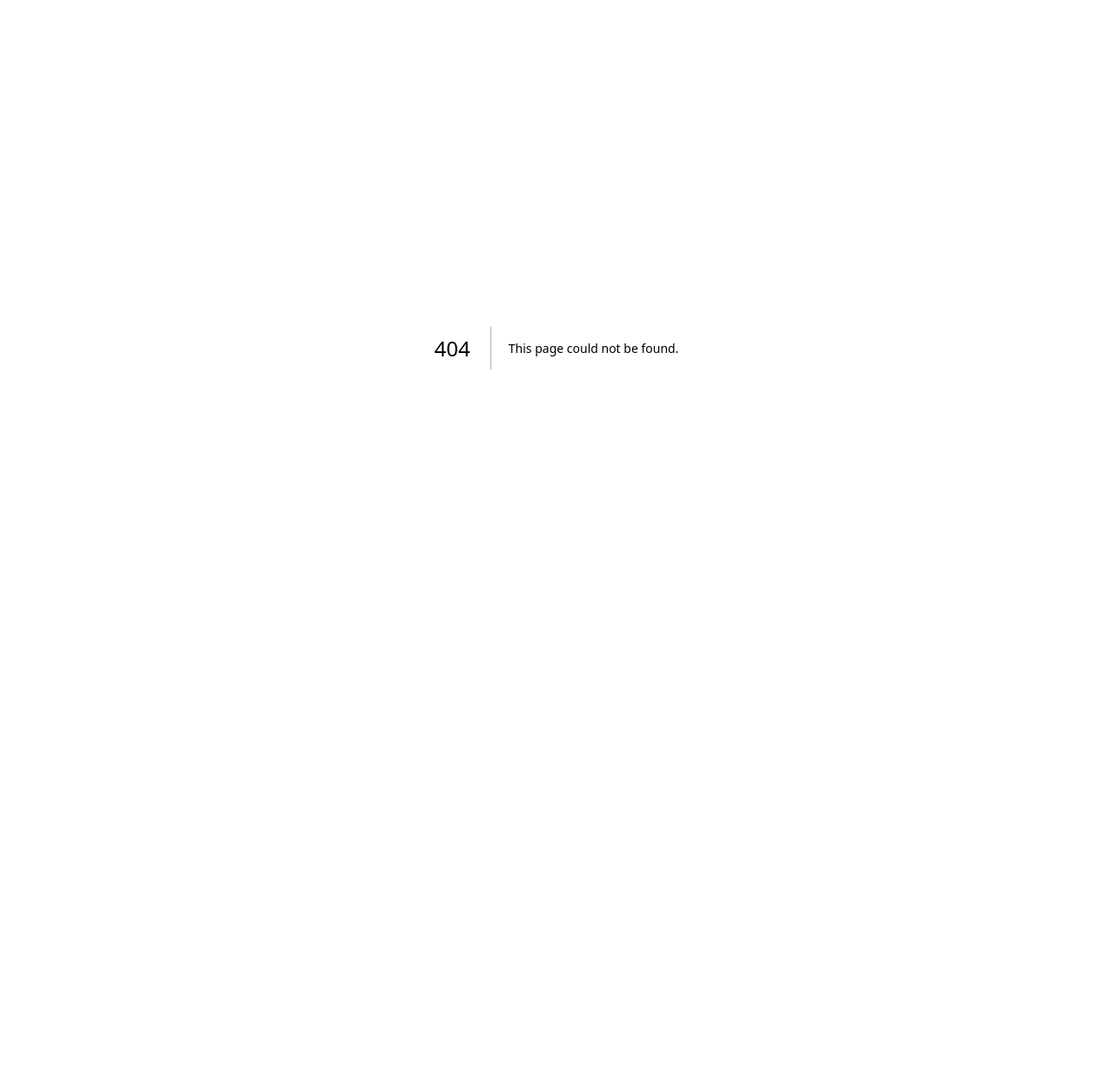
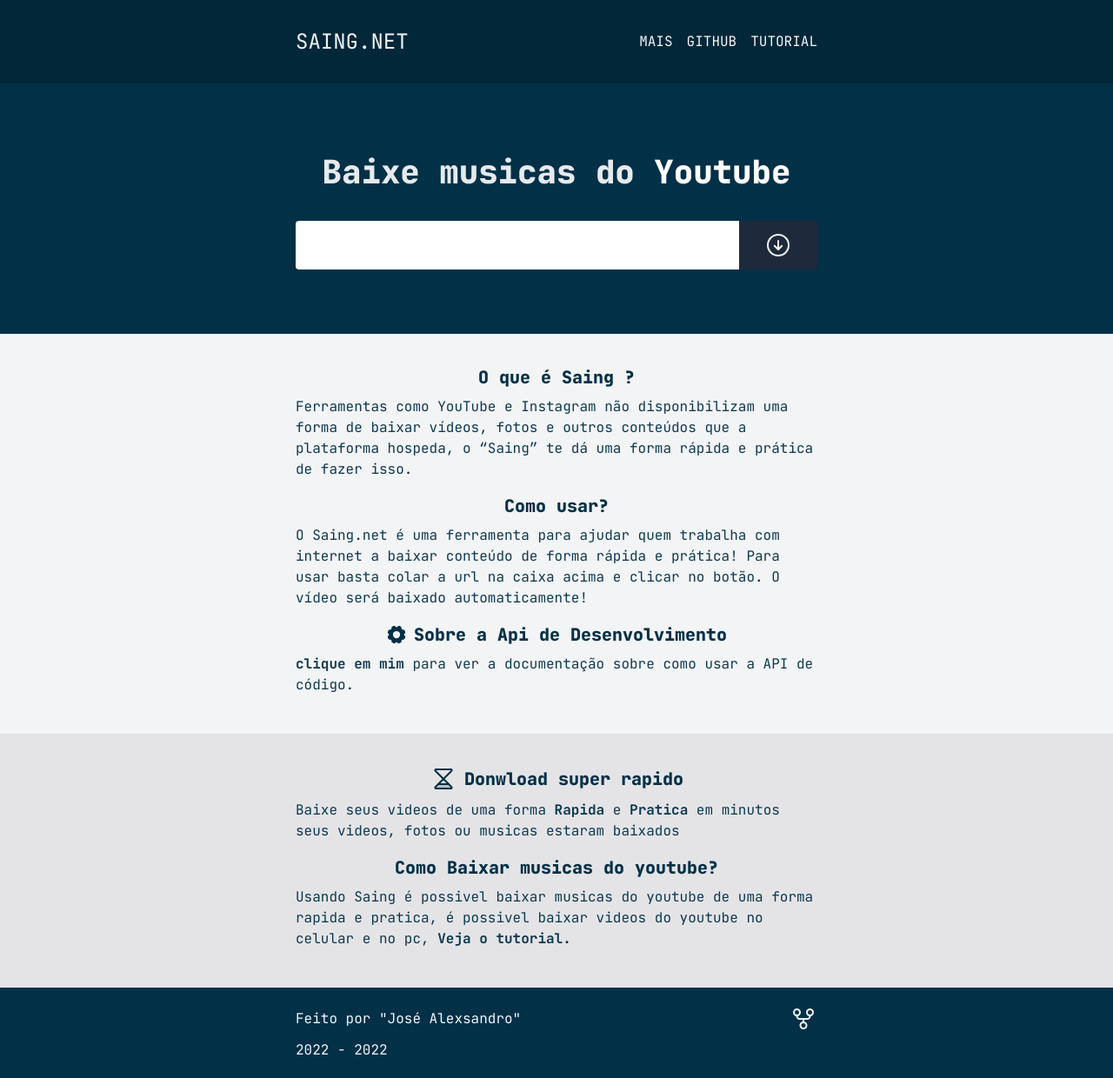
Before and after one commit to jsalexsandro/saing, a Next.js app: page /youtube-music-download in a window 1280 px wide. Before the commit this address had no page. Shown: the whole page at 87% size. Before the commit the page ends 800 px from the top, so only its background shows below. Built offline with nearby package versions, Linux system fonts and the light colour scheme.

Commit message:
fix:Added Youtube Music Download Page

```diff
--- a/src/components/Donwloader.tsx
+++ b/src/components/Donwloader.tsx
@@ -23,9 +23,10 @@
 
   let option:Option[] = []
 
-  if (type == "youtube-video"){
+  if (type == "youtube-video" || type == "youtube-music"){
     option = [{ name: "Alta", key:"highest"}, {name: "Baixa", key:"lowest"}]
   }
+
   const [selectedOption, setSelectedOption] = useState(option[0])
 
   function Download(){
@@ -39,7 +40,7 @@
   }
 
   useEffect(() => {
-    if (type == "youtube-video") {
+    if (type == "youtube-video" || type == "youtube-music") {
       const data = GetThumbURL(url)
       setThumbnailUrl(data)
     }
@@ -50,7 +51,7 @@
       <div className="sm:w-[550px] p-4 w-[calc(100vw_-_50px)] bg-marine-500 rounded">
         <div className="text-zinc-100 py-4 flex h-8 items-center justify-between">
           <h2 className="text-md font-medium">
-            Baixe o Vídeo
+            Selecione a Qualidade
           </h2>
           <div className="flex">
             <button onClick={ () => closeOrOpen() }>
@@ -62,7 +63,7 @@
           <img  className="sm:w-[550px] w-[calc(100vw_-_50px)] rounded"  src={thumbnailUrl} alt=""/>
         </div>
         <div>
-          <p className="text-zinc-100 py-2">Qualidade:</p>
+          {/* <p className="text-zinc-100 py-2">Qualidade:</p> */}
           <ListBox option={option} selectedOption={selectedOption} setSelectedOption={setSelectedOption} />
         </div>
         <div>
--- a/src/components/Header.tsx
+++ b/src/components/Header.tsx
@@ -21,7 +21,7 @@
                 <a href="#">GITHUB</a>
               </li>
               <li className="hover:text-slate-300">
-                <a href="#">COMO USAR</a>
+                <a href="#">TUTORIAL</a>
               </li>
             </ul>
           </nav>
--- a/src/components/Informations.tsx
+++ b/src/components/Informations.tsx
@@ -1,3 +1,4 @@
+import { HourglassSimpleLow } from "phosphor-react"
 import { useInfo } from "../hooks/useInfo"
 
 export function Informations(){
@@ -5,6 +6,20 @@
 
   return (
     <section className="max-sm:flex w-full bg-zinc-200 h-auto items-center justify-center py-8 flex-wrap">
+       <article className="px-4 py-1 sm:flex sm:justify-center sm:items-center sm:flex-col">
+        <div className="flex items-center gap-2">
+          <HourglassSimpleLow size={32} weight="duotone" className="text-marine-500" />
+          <h2 className="sm:text-center text-xl font-extrabold text-marine-500">
+            Donwload super rapido
+          </h2>
+        </div>
+        <div className="py-2">
+          <p className="sm:m-auto sm:w-[600px] text-marine-500 opacity-95">
+            Baixe seus videos de uma forma <strong>Rapida</strong> e <strong>Pratica</strong> em
+            minutos seus videos, fotos ou musicas estaram baixados
+          </p>
+        </div>
+      </article>
       <article className="px-4 py-1 block">
         <h2 className="sm:text-center text-marine-500 font-extrabold text-xl">
           { title }
--- a/src/components/Menu.tsx
+++ b/src/components/Menu.tsx
@@ -16,7 +16,7 @@
             <a href="#" className="hover:text-slate-300 transition-colors">Github</a>
           </li>
           <li className="px-4 py-1">
-            <a href="#" className="hover:text-slate-300 transition-colors">Como usar</a>
+            <a href="#" className="hover:text-slate-300 transition-colors">Tutorial</a>
           </li>
         </ul>
       </div>
--- a/src/hooks/useDownlaod.tsx
+++ b/src/hooks/useDownlaod.tsx
@@ -1,7 +1,7 @@
 import { createContext, useContext } from "react";
 
 export type DownlaodType = {
-  type:"youtube-video" | "youtube-thumbnail";
+  type:"youtube-video" | "youtube-thumbnail" | "youtube-music";
   downloadType:string,
   title:string;
 }
--- a/src/hooks/useInfo.ts
+++ b/src/hooks/useInfo.ts
@@ -1,5 +1,6 @@
 import { useDownload } from "./useDownlaod";
 import YoutubeVideoText from "../text/youtube-video-text"
+import YoutubeMusicText from "../text/youtube-music-text"
 
 type IuseInfo = {
   title: string;
@@ -14,4 +15,8 @@
   if (type == "youtube-video"){
     return YoutubeVideoText(type)
   }
+
+  if (type == "youtube-music"){
+    return YoutubeMusicText(type)
+  }
 }
--- a/src/pages/api/youtube-video-download.ts
+++ b/src/pages/api/youtube-video-download.ts
@@ -8,6 +8,7 @@
   if (!url)  {
     return res.status(400).json({ error:"url not found" })
   }
+
   if (!(quality == "lowest" || quality == "highest")) {
     return res.status(400).json({ error:"quality not found" })
   }
@@ -16,7 +17,10 @@
 
   const infos = await getInfo(url)
   const author = infos.videoDetails.author.name
-  const filename = `${author}.mp4`.replaceAll(" ","-")
+  const title = infos.videoDetails.title
 
+  const filename = `[${author}] ${title}.mp4`.replaceAll(" ","-")
+
+  // console.log(`${process.env.API_DOWNLOAD}/youtube-video-download/?url=${url}&filename=${filename}&quality=${quality}`)
   res.status(200).redirect(`${process.env.API_DOWNLOAD}/youtube-video-download/?url=${url}&filename=${filename}&quality=${quality}`)
 }
--- /dev/null
+++ b/src/pages/youtube-music-download.tsx
@@ -0,0 +1,35 @@
+import { Fragment } from "react";
+import { Form } from "../components/Form";
+import { Header } from "../components/Header";
+import { MenuInfoProvider } from "../hooks/useInfoMenu";
+import { Menu } from "../components/Menu";
+import { Section } from "../components/Section";
+import { Footer } from "../components/Footer";
+import { DownlaodType, DownloadContext } from "../hooks/useDownlaod";
+import { Informations } from "../components/Informations";
+
+
+const downloadType:DownlaodType = {
+  type: "youtube-music",
+  downloadType: "musicas",
+  title:"Youtube"
+}
+
+export default function YoutubeVideoDonwload(){
+  return (
+    <DownloadContext.Provider value={ downloadType }>
+      <Fragment>
+        <MenuInfoProvider>
+          <Header/>
+          <Menu/>
+        </MenuInfoProvider>
+        <main className="w-full h-auto  bg-gray-100">
+          <Form/>
+          <Section />
+          <Informations />
+        </main>
+        <Footer/>
+      </Fragment>
+    </DownloadContext.Provider>
+  )
+}
--- /dev/null
+++ b/src/text/youtube-music-text.tsx
@@ -0,0 +1,8 @@
+export default (type: string) =>  {
+  return {
+    title:"Como Baixar musicas do youtube?",
+    content:"Usando Saing é possivel baixar musicas do youtube de uma forma rapida e pratica, é possivel baixar videos do youtube no celular e no pc, ",
+    linkTitle:"Veja o tutorial.",
+    link:`/tutorial?type=${type}`
+  }
+}
```
